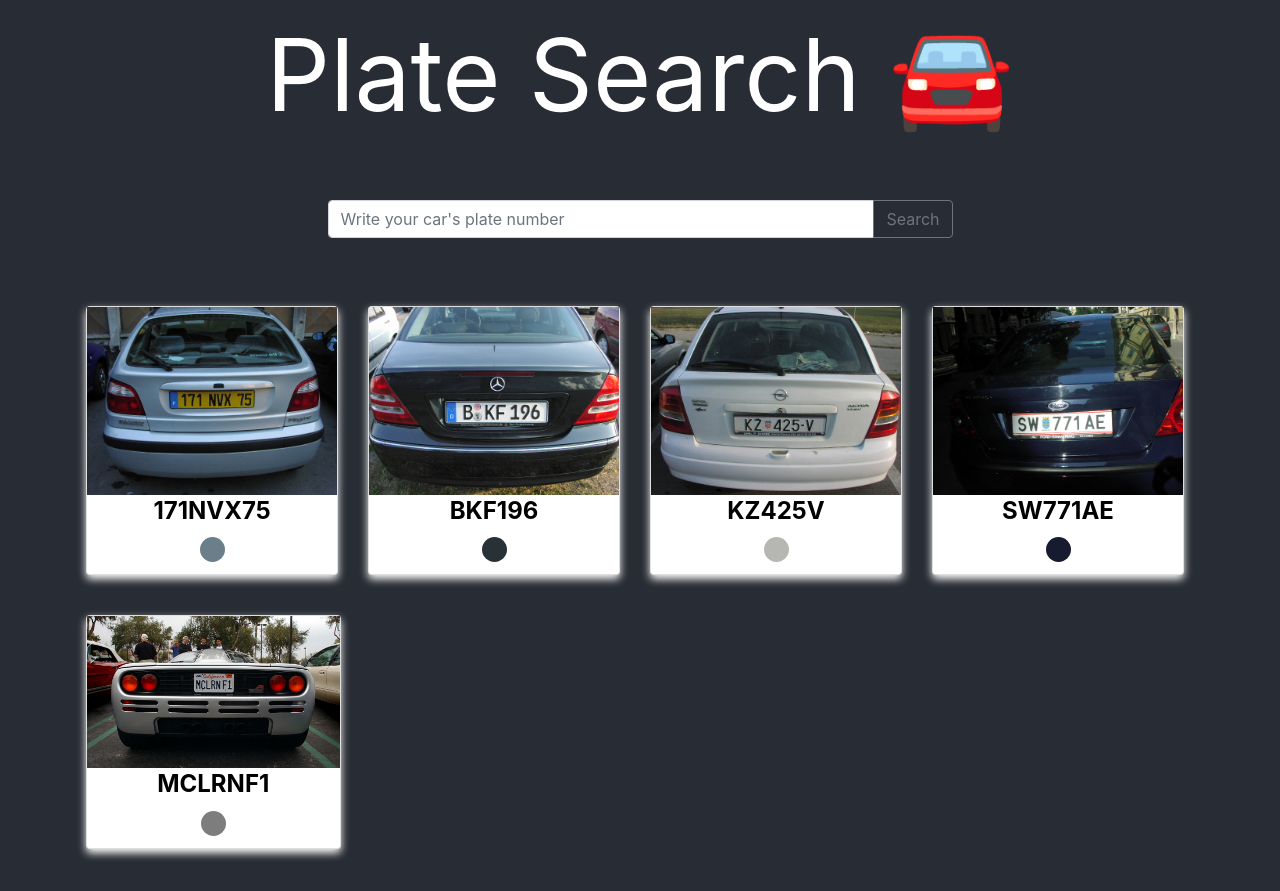
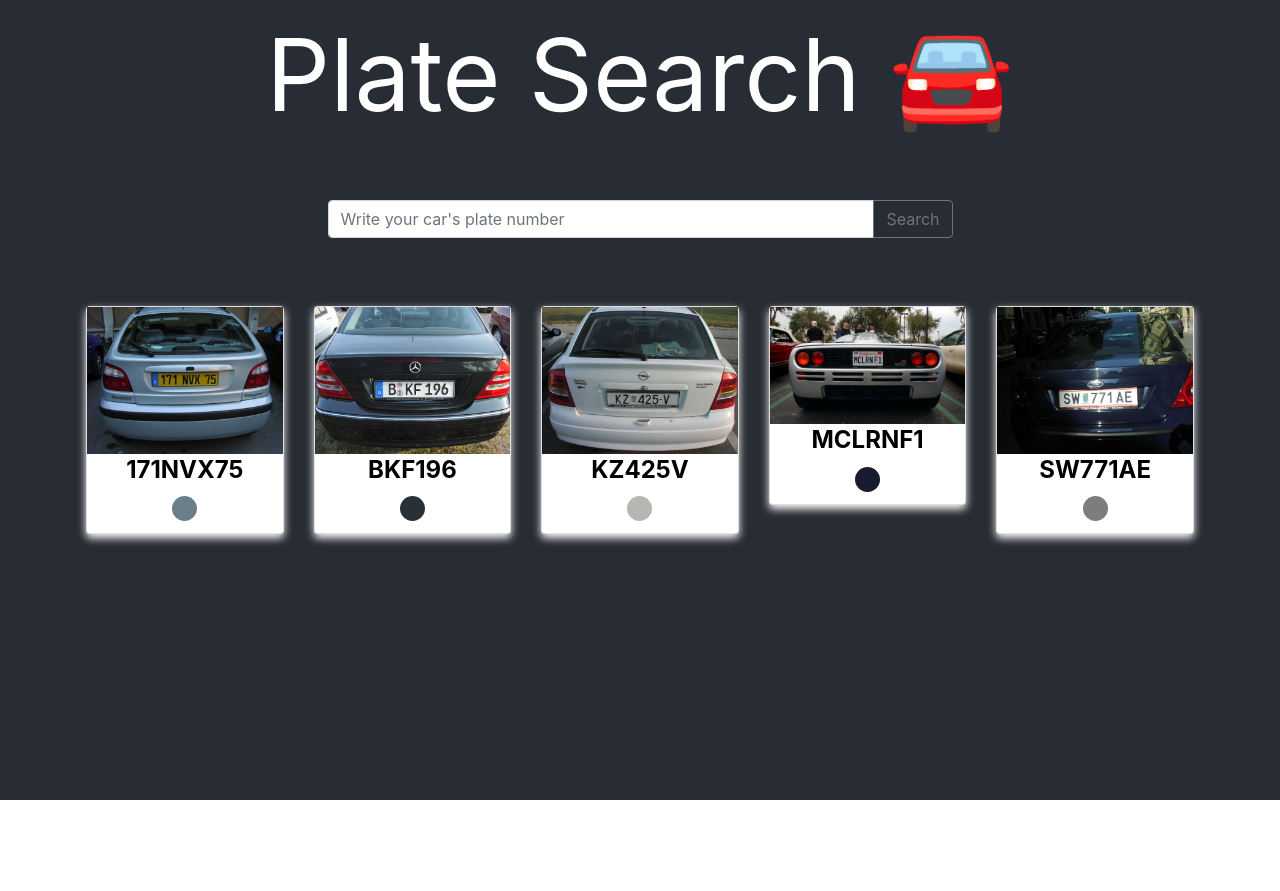
Before and after one commit to DanielSGA/accenture-challenge, a React (Create React App) app in the folder my-app/: page / in a window 1280 px wide. After the commit the page ends 800 px from the top, so only its background shows below. Built offline with nearby package versions, Linux system fonts and the light colour scheme.

Commit message:
Ya todo bien

```diff
--- a/my-app/src/App.js
+++ b/my-app/src/App.js
@@ -7,7 +7,38 @@ import {InputGroup, FormControl, Button, Row, Col, Image, Container} from 'react
 // import response from './server.js'
 import platesArr from './components/images'
 
-function App() {
+
+
+class App extends React.Component {
+
+  constructor(props){
+    super(props)
+    this.state = {inputValue: "",temparr : platesArr}
+  }
+
+  updateValue=(event)=>{
+    this.setState({
+      inputValue: event.target.value
+    })
+  }
+
+   filterPlates=()=> {
+    console.log(this.state.inputValue)
+    console.log(platesArr[0].name)
+    let item = []
+    for(var i = 0; i < 4; i++){
+      if(this.state.inputValue === platesArr[i].name)
+      {
+
+         item = platesArr[i]
+         this.render()
+      }
+    }
+    this.setState({temparr:[item]})
+    }
+
+  render(){
+    const temparr = this.state.temparr
     return (
       <div className="App">
         <header className="App-header">
@@ -19,9 +50,11 @@ function App() {
                   placeholder="Write your car's plate number"
                   aria-label="Write your car's plate number"
                   aria-describedby="basic-addon2"
+                  inputRef={ref => { this.myInput = ref; }}
+                  onChange={this.updateValue}
                 />
                 <InputGroup.Append>
-                <Button variant="outline-secondary">Search</Button>
+                  <Button variant="outline-secondary" onClick={this.filterPlates}>Search</Button>
                 </InputGroup.Append>
               </InputGroup>
             </Col>
@@ -29,34 +62,21 @@ function App() {
 
           <Container>
             <Row>
-            <Col>
-              <Card img={platesArr[0].imag} name={platesArr[0].name} color={platesArr[0].color}></Card>
-            </Col>
-            <Col>
-              <Card img={platesArr[1].imag} name={platesArr[1].name} color={platesArr[1].color}></Card>
-            </Col>
-            <Col>
-              <Card img={platesArr[2].imag} name={platesArr[2].name} color={platesArr[2].color}></Card>
-            </Col>
-            <Col className="right">
-              <Card img={platesArr[4].imag} name={platesArr[4].name} color={platesArr[3].color}></Card>
-            </Col>
+
+              {
+                temparr.map(item=>{
+                return (<Col>
+                  <Card img={item.imag} name={item.name} color={item.color}></Card>
+                </Col>)
+              })
+              }
             </Row>
-          <Row>
-            <Col>
-              <Card img={platesArr[3].imag} name={platesArr[3].name} color={platesArr[4].color}></Card>
-            </Col>
-            <Col>
-            </Col>
-            <Col>
-            </Col>
-            <Col>
-            </Col>
-          </Row>
+
           </Container>
         </header>
       </div>
     );
   }
+}
 
 export default App;
```
Lines whose indentation alone changed are shown as unchanged.
